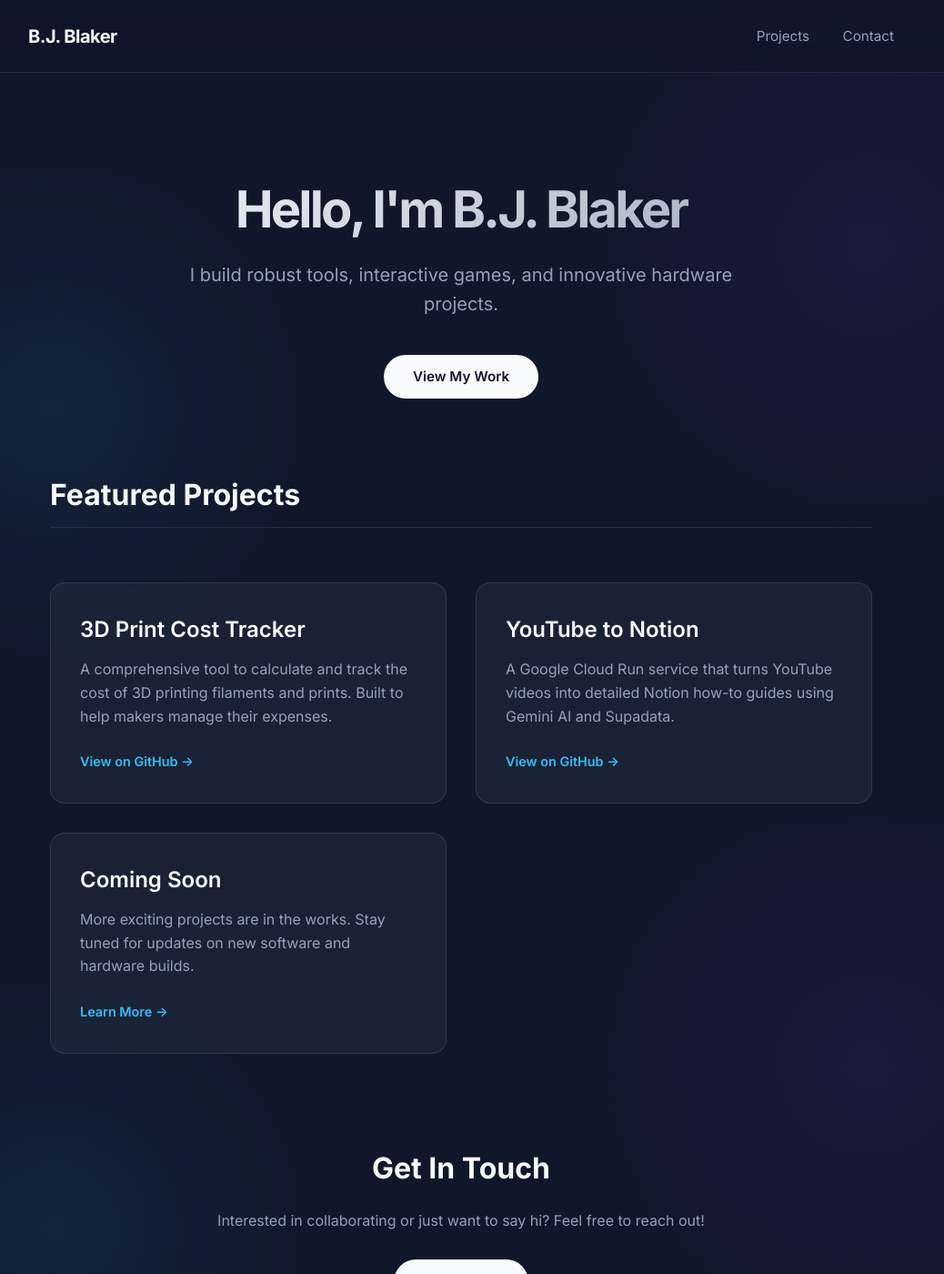
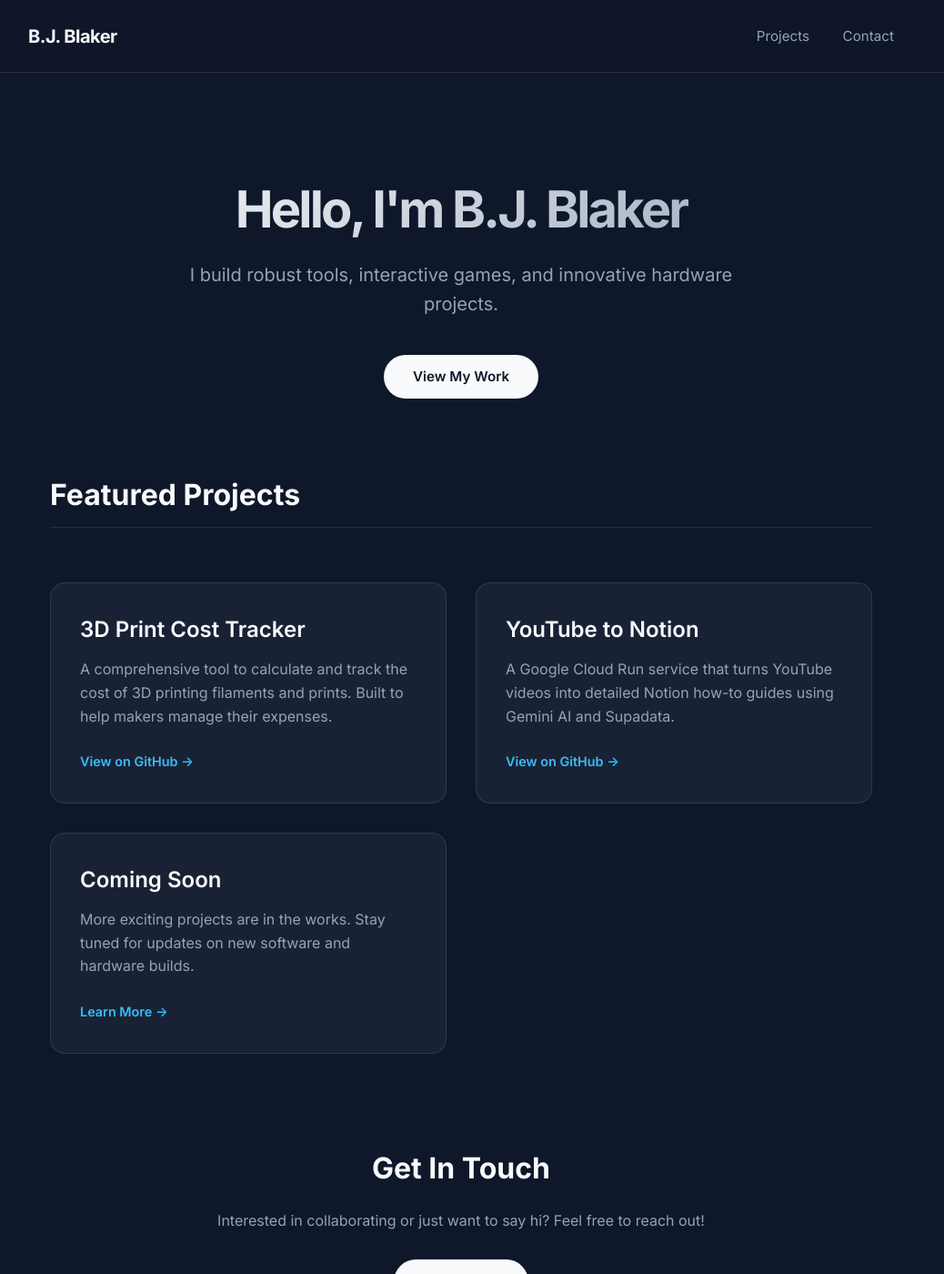
Before and after one commit to bjblakerpy/bjblakerpy.github.io, a Jekyll site: the page built from index.md, in a window 1280 px wide and 1400 px high. Shown: the whole window at 91% size, without its empty margins (133-1171 px from the left). Built offline with Jekyll 4.4.1, drawn with Linux system fonts in a browser that asks for light colours.

Commit message:
Update contact email and refine background for professional look

```diff
--- a/assets/css/style.css
+++ b/assets/css/style.css
@@ -22,10 +22,7 @@ body {
     background-color: var(--bg-color);
     color: var(--text-primary);
     line-height: 1.6;
-    background-image:
-        radial-gradient(circle at 15% 50%, rgba(56, 189, 248, 0.08), transparent 25%),
-        radial-gradient(circle at 85% 30%, rgba(139, 92, 246, 0.08), transparent 25%);
-    background-attachment: fixed;
+    /* Removed gradients for a cleaner, more professional look */
 }
 
 a {
@@ -167,7 +164,8 @@ a {
 }
 
 .project-card .links a:hover {
-    color: #0ea5e9; /* Darker blue */
+    color: #0ea5e9;
+    /* Darker blue */
     text-decoration: underline;
     text-underline-offset: 4px;
 }
@@ -189,6 +187,7 @@ a {
     }
 
     .site-nav {
-        display: none; /* Keep it simple for now, or add hamburger later */
+        display: none;
+        /* Keep it simple for now, or add hamburger later */
     }
 }
--- a/index.md
+++ b/index.md
@@ -47,5 +47,5 @@ title: Home
 <section id="contact" class="container" style="margin-top: 100px; text-align: center;">
     <h2 style="font-size: 2rem; margin-bottom: 20px;">Get In Touch</h2>
     <p style="color: #94a3b8; margin-bottom: 30px;">Interested in collaborating or just want to say hi? Feel free to reach out!</p>
-    <a href="mailto:your.email@example.com" class="cta-button">Contact Me</a>
+    <a href="mailto:bj.blaker@gmail.com" class="cta-button">Contact Me</a>
 </section>
```
